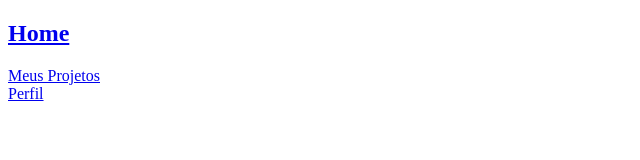
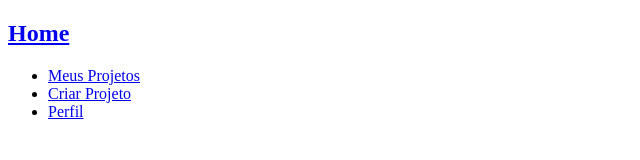
Before and after one commit to skyy-gg/tccsae.github.io, a website: page public/home.html in a window 1280 px wide. Shown: the whole page, without its empty margins (0-640 px from the left). Drawn offline with Linux system fonts and the light colour scheme.

Commit message:
hotfix: Home page

```diff
--- a/public/home.html
+++ b/public/home.html
@@ -9,20 +9,19 @@
 </head>
 <body>
 
-
     <nav>
 
-        <div class="nav-div" id="nav-1">
-            <h1><a href="home.html" id="home">Home</a></h1>
-        </div>
+        <header>
+            <div class="nav-div" id="nav-1">
+                <h1><a href="home.html" id="home">Home</a></h1>
+            </div>
+        </header>
 
-        <div class="nav-div" id="nav-2">
-            <a href="myProjects.html">Meus Projetos</a>
-        </div>
-
-        <div class="nav-div" id="nav-3">
-            <a href="profile.html">Perfil</a>
-        </div>
+        <ul>
+            <li class="navItem"><a href="myProjects.html">Meus Projetos</a></li>
+            <li class="navItem"><a href="createProject.html">Criar Projeto</a></li>
+            <li class="navItem"><a href="profile.html">Perfil</a></li>
+        </ul>
 
     </nav>
 
```
